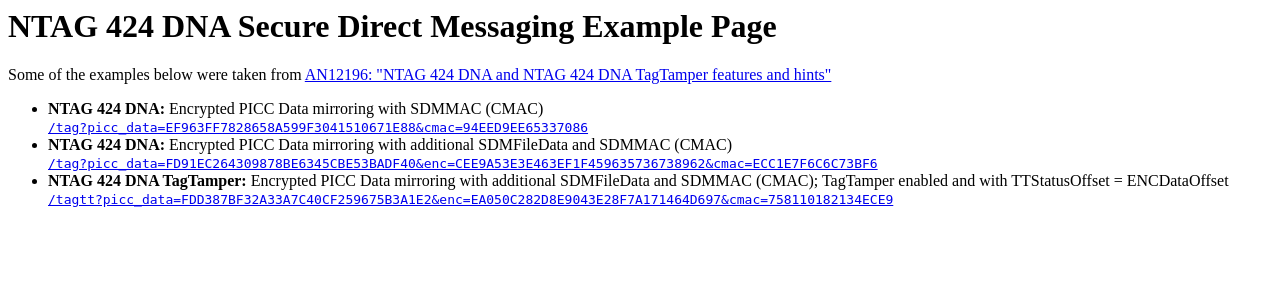
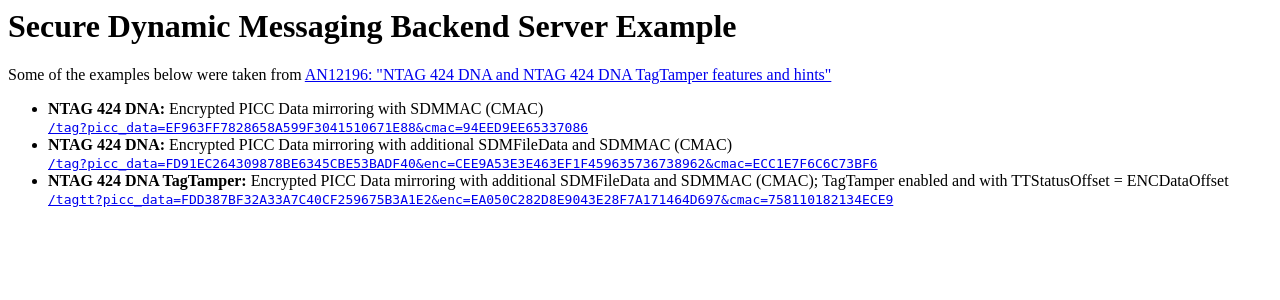
Before and after one commit to nfc-developer/sdm-backend, a Flask app: page / in a window 1280 px wide. Shown: the top 300 px of the page. Run offline with Flask 2, Linux system fonts and the light colour scheme.

Commit message:
Update sdm_main.html

```diff
--- a/templates/sdm_main.html
+++ b/templates/sdm_main.html
@@ -3,7 +3,7 @@
     <title>SDM Endpoint</title>
 </head>
 <body>
-<h1>NTAG 424 DNA Secure Direct Messaging Example Page</h1>
+<h1>Secure Dynamic Messaging Backend Server Example</h1>
 <p>Some of the examples below were taken from <a href="https://www.nxp.com/docs/en/application-note/AN12196.pdf">AN12196: "NTAG 424 DNA and NTAG 424 DNA TagTamper features and
 hints"</a></p>
 <ul>
```
